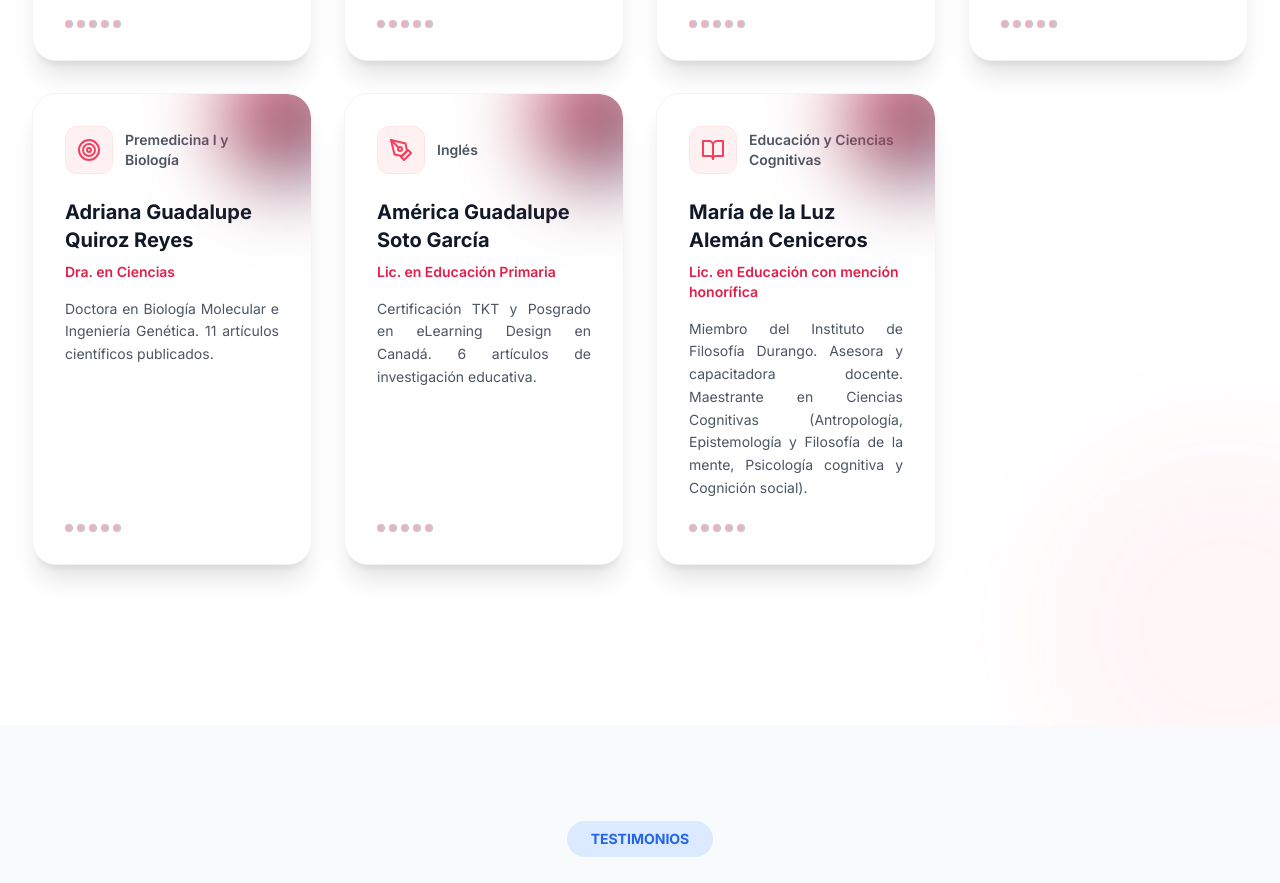
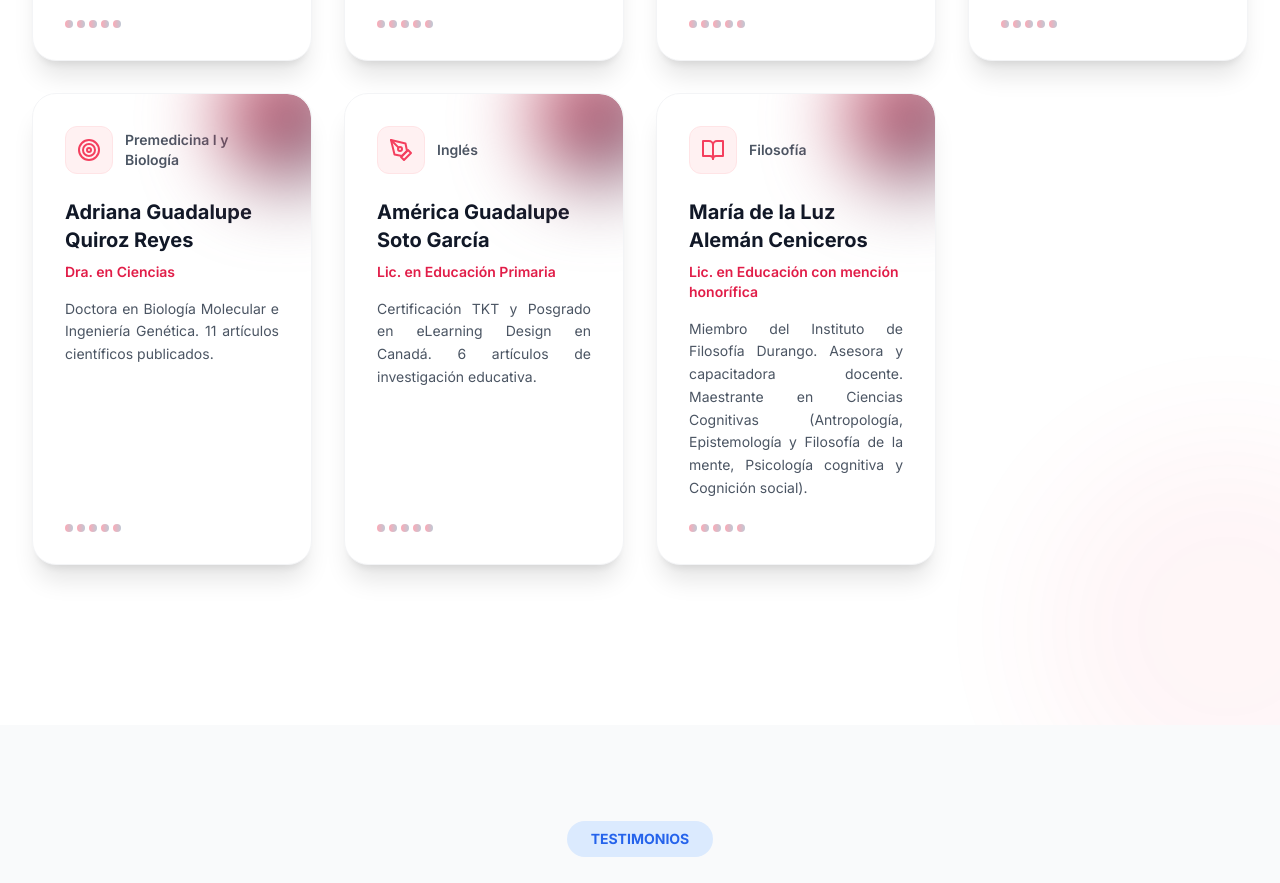
Before and after one commit to aldoelyisus31/curso-pasantias-landing, a React (Vite) app: page / in a window 1280 px wide. Shown: the part 5040-5923 px from the top of the page. Built offline with nearby package versions, Linux system fonts and the light colour scheme.

Commit message:
fix: update tutor subject and video presentation file name

```diff
--- a/src/components/sections/Tutors.tsx
+++ b/src/components/sections/Tutors.tsx
@@ -107,7 +107,7 @@ const tutors = [
   {
     id: 11,
     name: 'María de la Luz Alemán Ceniceros',
-    subject: 'Educación y Ciencias Cognitivas',
+    subject: 'Filosofía',
     icon: BookOpen,
     specialization: 'Lic. en Educación con mención honorífica',
     description: 'Miembro del Instituto de Filosofía Durango. Asesora y capacitadora docente. Maestrante en Ciencias Cognitivas (Antropología, Epistemología y Filosofía de la mente, Psicología cognitiva y Cognición social).',
--- a/src/components/sections/VideoPresentation.tsx
+++ b/src/components/sections/VideoPresentation.tsx
@@ -2,7 +2,7 @@ import React, { useEffect, useRef } from 'react';
 import { motion, useInView } from 'framer-motion';
 import { Play, Users, Award, Clock, GraduationCap } from 'lucide-react';
 import { Section } from '@/components/ui';
-import presentationVideo from '@/assets/video/curso pasantias.mp4';
+import presentationVideo from '@/assets/video/video_presentacion.mp4';
 
 const VideoPresentation: React.FC = () => {
   const sectionRef = useRef<HTMLDivElement | null>(null);
```
